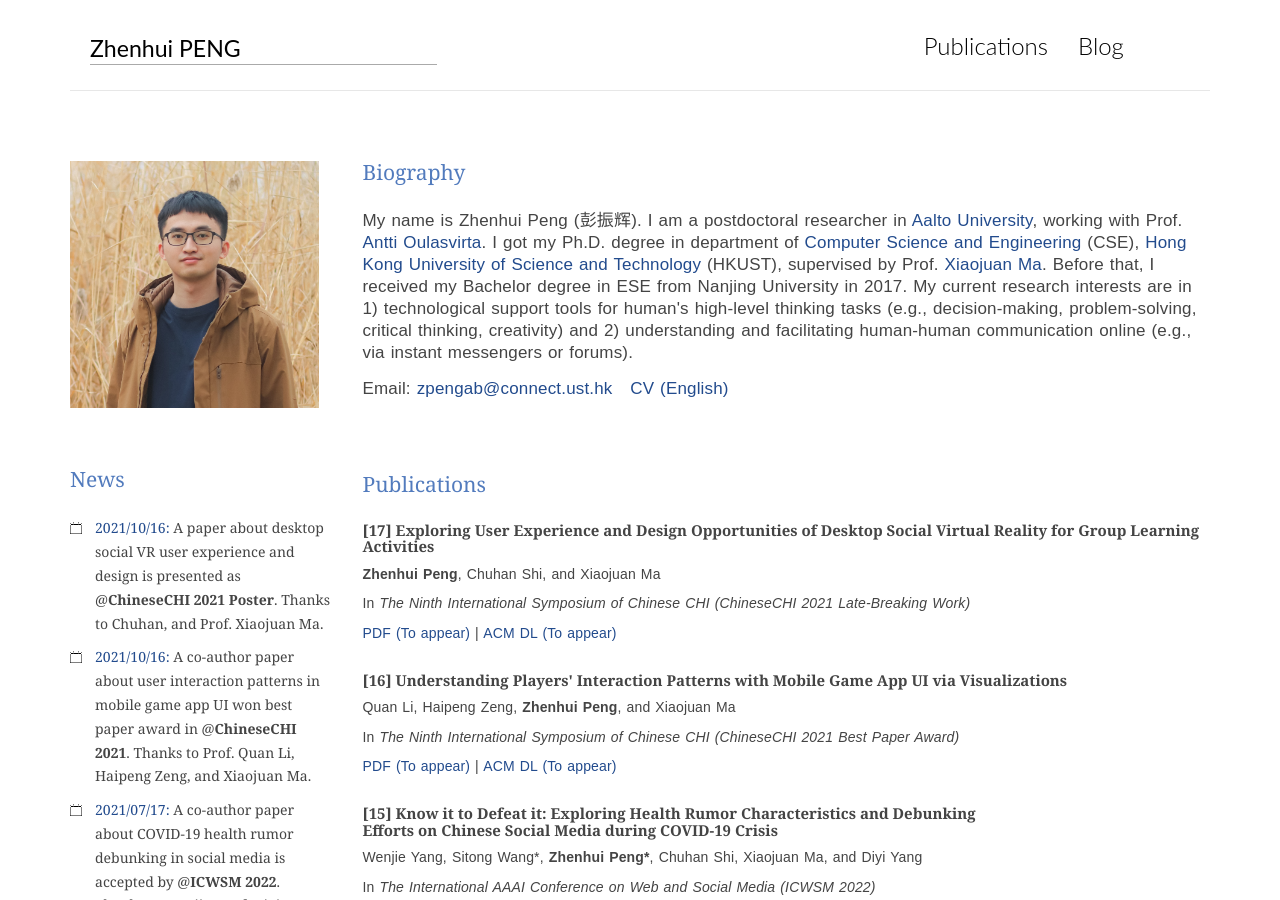
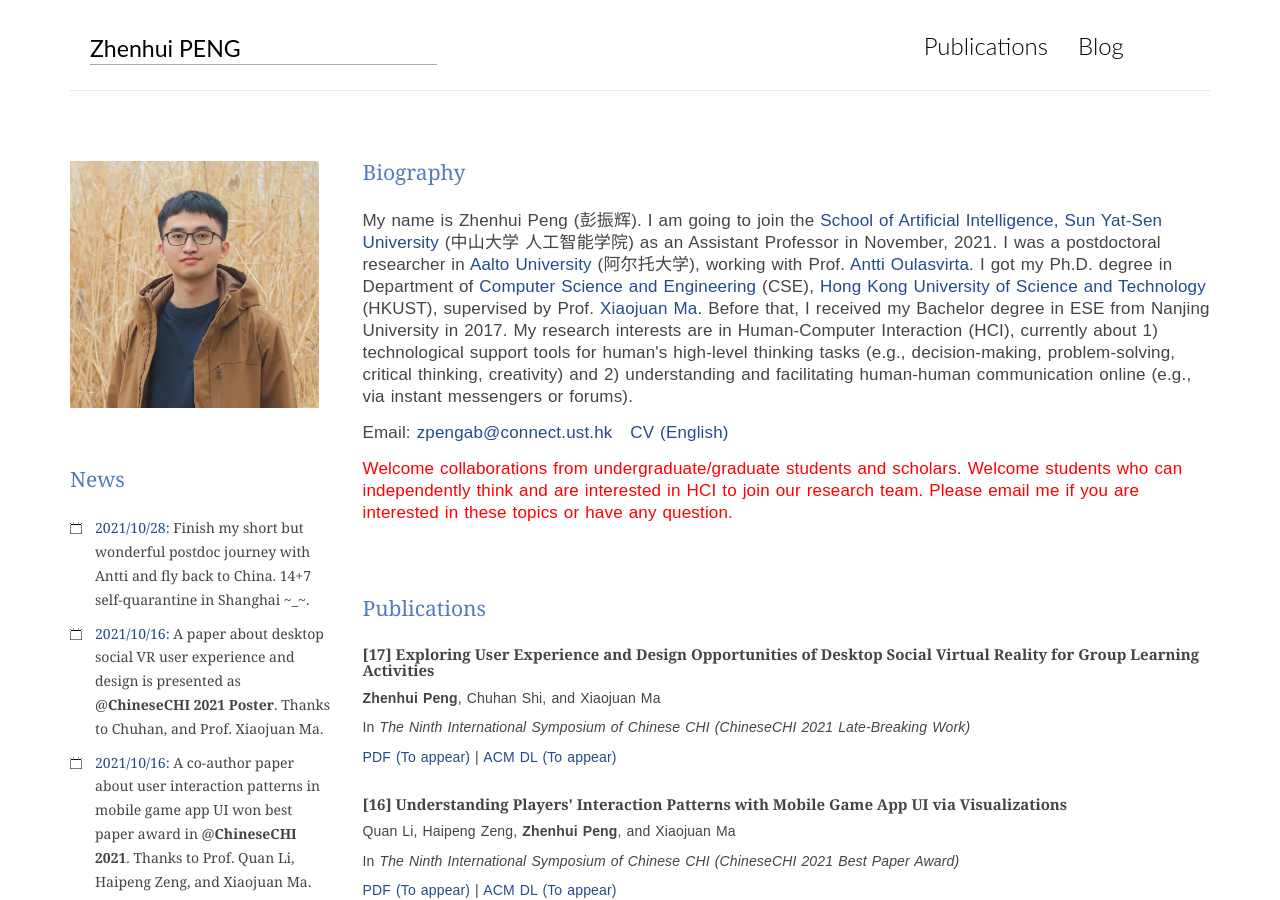
Before and after one commit to PenguinZhou/PenguinZhou.github.io, a Jekyll site: the page index.html, which Jekyll copies as it is, in a window 1280 px wide and 900 px high. Built offline with Jekyll 4.4.1, drawn with Linux system fonts in a browser that asks for light colours.

Commit message:
Update biography

```diff
--- a/index.html
+++ b/index.html
@@ -72,13 +72,16 @@
                 <div class="widget widget-archives news">
                     <h3 class="widget-title">News</h3>
                     <ul>
-			<li>
+                        <li>
+                            <a>2021/10/28:</a> Finish my short but wonderful postdoc journey with Antti and fly back to China. 14+7 self-quarantine in Shanghai ~_~.
+                        </li>
+			            <li>
                             <a>2021/10/16:</a> A paper about desktop social VR user experience and design is presented as @<strong>ChineseCHI 2021 Poster</strong>. Thanks to Chuhan, and Prof. Xiaojuan Ma.
                         </li>
-			<li>
+			            <li>
                             <a>2021/10/16:</a> A co-author paper about user interaction patterns in mobile game app UI won best paper award in @<strong>ChineseCHI 2021</strong>. Thanks to Prof. Quan Li, Haipeng Zeng, and Xiaojuan Ma.
                         </li>
-			<li>
+			            <li>
                             <a>2021/07/17:</a> A co-author paper about COVID-19 health rumor debunking in social media is accepted by @<strong>ICWSM 2022</strong>. Thanks to Wenjie, Prof. Diyi Yang, and Prof. Xiaojuan Ma.
                         </li>
                         <li>
@@ -170,13 +173,14 @@
             <main class="col-md-9">
                 <h3 class="widget-title">Biography</h3>
                 <div class="biography">
-                    <p>My name is Zhenhui Peng (彭振辉). I am a postdoctoral researcher in <a href="https://www.aalto.fi/en">Aalto University</a>, working with Prof. <a href="http://users.comnet.aalto.fi/oulasvir/">Antti Oulasvirta</a>.
-                        I got my Ph.D. degree in department of
+                    <p>My name is Zhenhui Peng (彭振辉). I am going to join the <a href="http://sai.sysu.edu.cn/">School of Artificial Intelligence, Sun Yat-Sen University</a> (中山大学 人工智能学院) as an Assistant Professor in November, 2021.
+                        I was a postdoctoral researcher in <a href="https://www.aalto.fi/en">Aalto University</a> (阿尔托大学), working with Prof. <a href="http://users.comnet.aalto.fi/oulasvir/">Antti Oulasvirta</a>.
+                        I got my Ph.D. degree in Department of
                         <a href="https://www.cse.ust.hk/">Computer Science and Engineering</a> (CSE),
                         <a href="http://www.ust.hk/">Hong Kong University of Science and Technology</a> (HKUST),
                         supervised by Prof. <a href="https://www.cse.ust.hk/~mxj/">Xiaojuan Ma</a>.
                         Before that, I received my Bachelor degree in ESE from Nanjing University in 2017.
-                        My current research interests are in 1) technological support tools for human's high-level thinking tasks (e.g., decision-making, problem-solving, critical thinking, creativity)
+                        My research interests are in Human-Computer Interaction (HCI), currently about 1) technological support tools for human's high-level thinking tasks (e.g., decision-making, problem-solving, critical thinking, creativity)
 			and 2) understanding and facilitating human-human communication online (e.g., via instant messengers or forums).
                         <!-- I welcome all collaboration opportunities from both academies and industries. -->
                         <!-- Contact me via <a href="mailto:zpengab@connect.ust.hk">zpengab@connect.ust.hk</a> -->
@@ -188,6 +192,9 @@
                         <!-- <a href="https://www.facebook.com/profile.php?id=100021381690938"><i class="fa fa-facebook-official" style="font-size:36px"></i></a>&nbsp;&nbsp;
                         <a href="https://twitter.com/pengbiggeneral"><i class="fa fa-twitter" style="font-size:36px"></i></a>&nbsp;&nbsp; -->
                         <!-- <a href="https://github.com/PenguinZhou"><i class="fa fa-github" style="font-size:36px"></i></a> -->
+                    </p>
+                    <p style='color:red;'>
+                        Welcome collaborations from undergraduate/graduate students and scholars. Welcome students who can independently think and are interested in HCI to join our research team. Please email me if you are interested in these topics or have any question.
                     </p>
                 </div>
                 <div class="widget"><a name="publication"></a>
```
Also changed, not shown: full-width.html (+8 -0 lines), img/吃pizza2.jpg (added), 1 other file.
